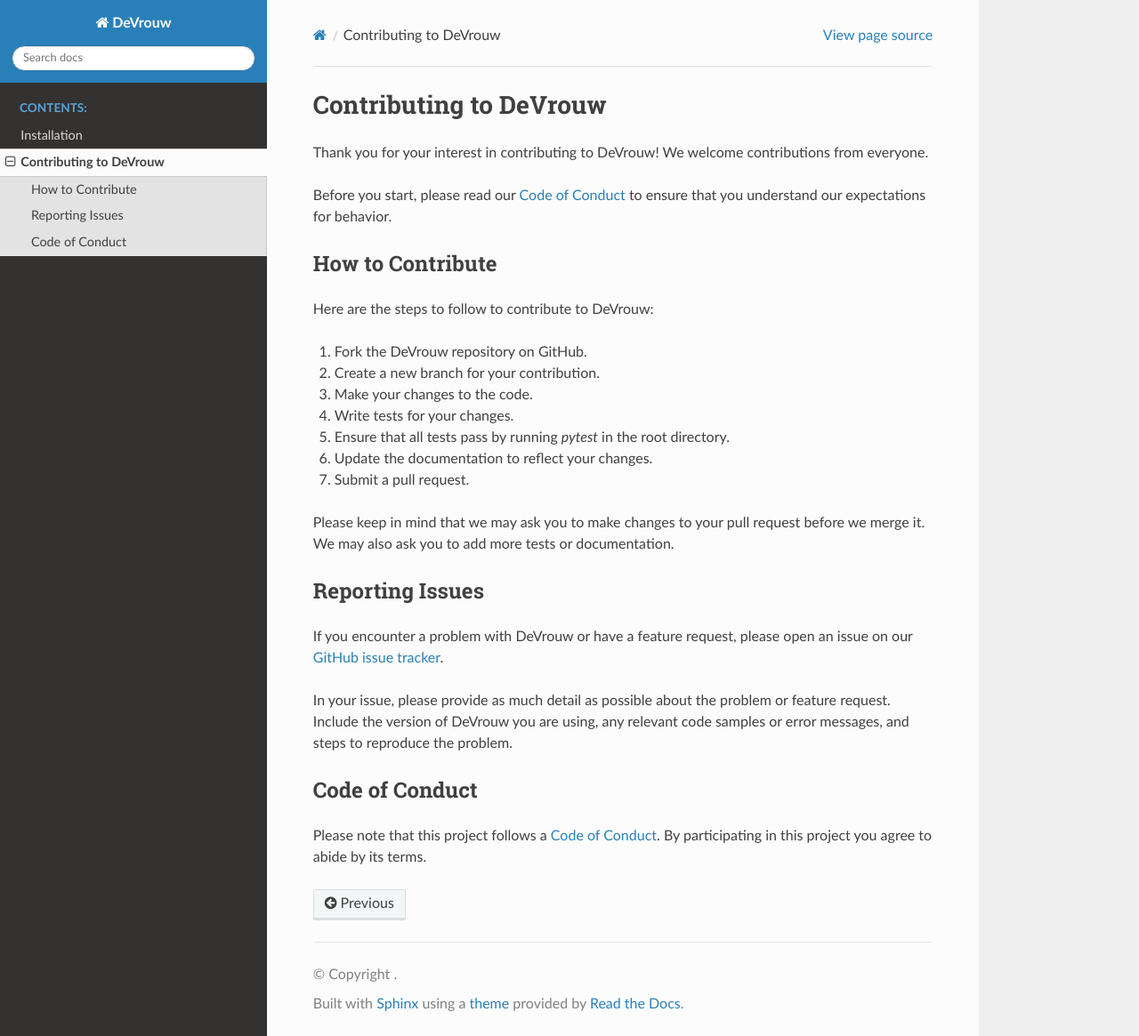
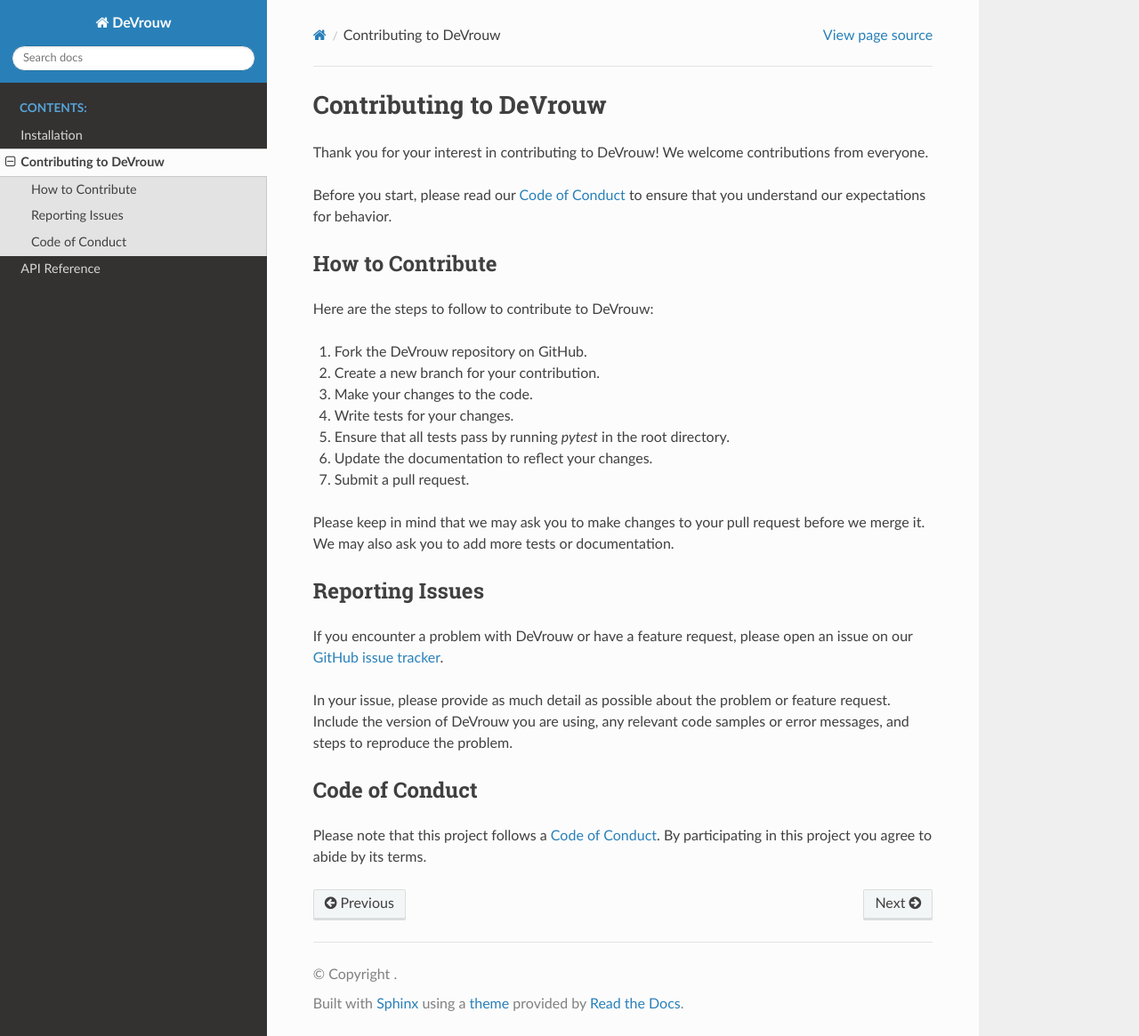
Before and after one commit to AitSad/DeVrouw, a Sphinx documentation site: the page built from docs/contributing.rst, in a window 1280 px wide and 1165 px high. Shown: the whole window at 89% size. Built offline with Sphinx 7.4.7 and the Read the Docs theme 2.0.0, drawn with Linux system fonts in a browser that asks for light colours; pages that are not in the unit, such as notebooks, are missing from menus.

Commit message:
Update index.rst

```diff
--- a/docs/index.rst
+++ b/docs/index.rst
@@ -6,10 +6,9 @@
    :caption: Contents:
 
    installation
-   usage
    modules
    contributing
-   changelog
+   api_reference
 
 Indices and tables
 ==================
```
